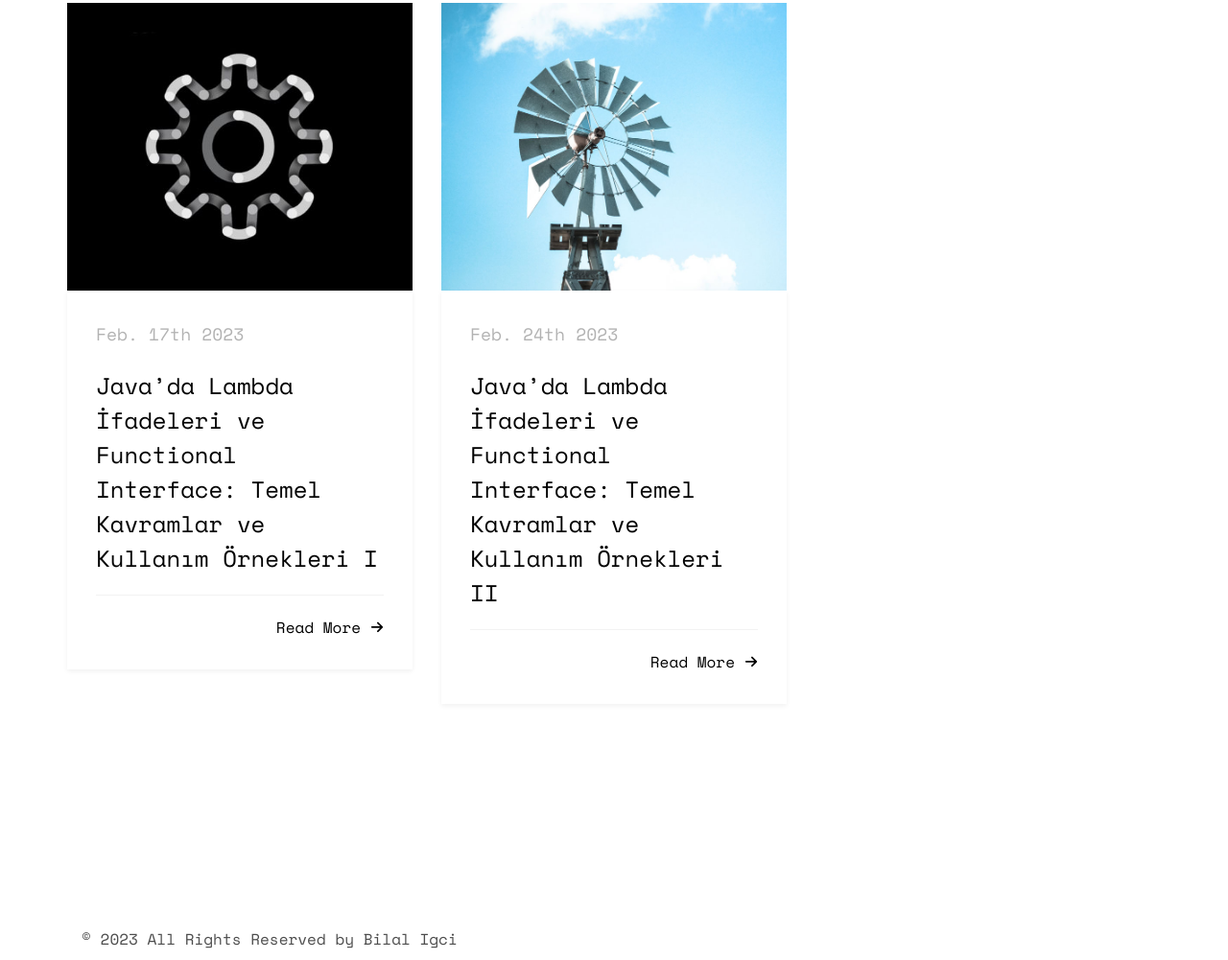
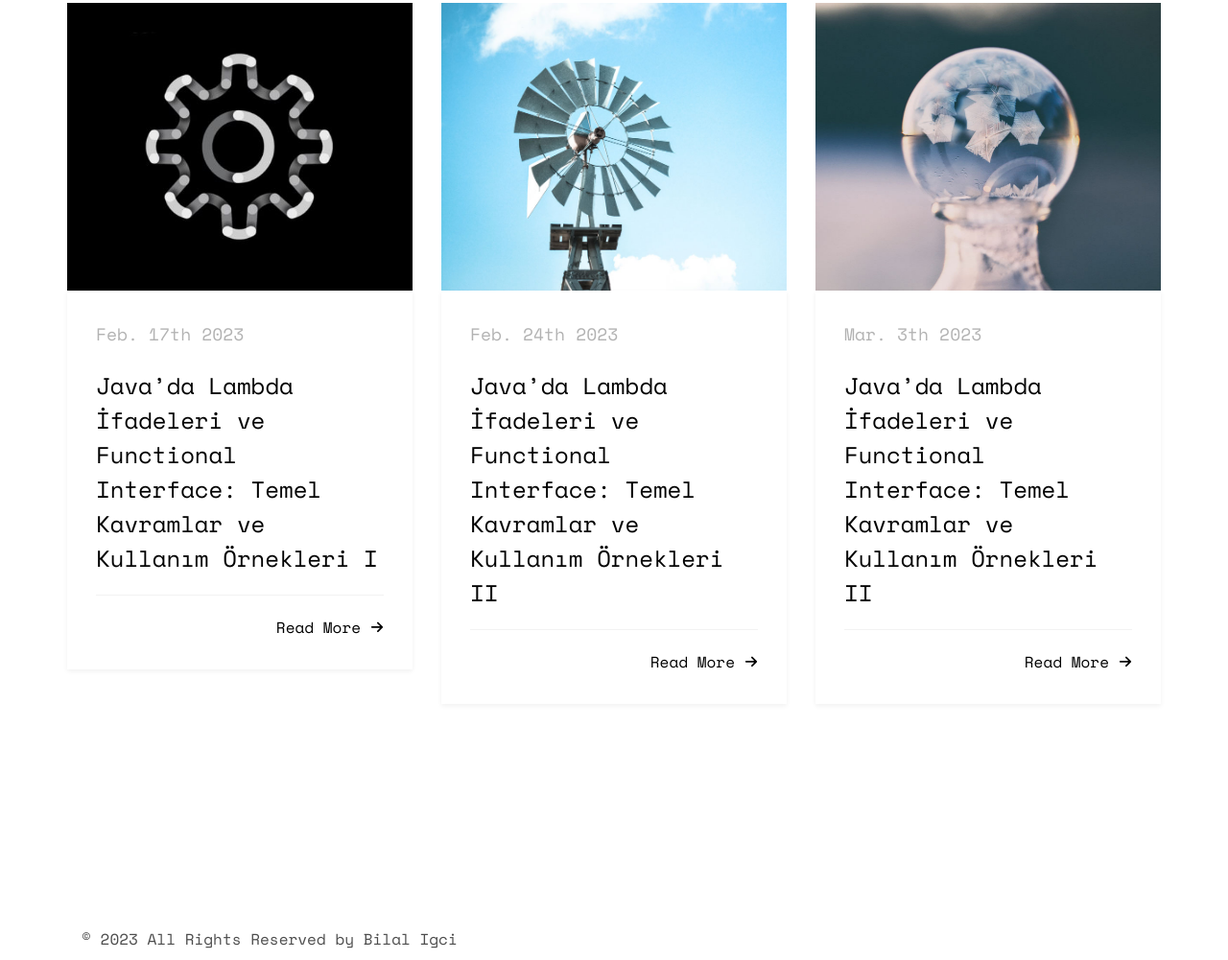
Before and after one commit to bigci10/bigci10.github.io, a plain HTML site: page index.html in a window 1280 px wide. Shown: the part 3417-4418 px from the top of the page at 96% size. Drawn offline with nearby package versions, Linux system fonts and the light colour scheme; files whose address does not match are found by name.

Commit message:
Update index.html

```diff
--- a/index.html
+++ b/index.html
@@ -207,7 +207,21 @@
 
 							<ul class="stuff">
 
-								<li><a href="hhttps://medium.com/@m.bilaligci/javada-lambda-i%CC%87fadeleri-ve-functional-interface-temel-kavramlar-ve-kullan%C4%B1m-%C3%B6rnekleri-ii-8af95b0cb722">Read More<i class="icon-arrow-right22"></i></a></li>
+								<li><a href="https://medium.com/@m.bilaligci/javada-lambda-i%CC%87fadeleri-ve-functional-interface-temel-kavramlar-ve-kullan%C4%B1m-%C3%B6rnekleri-ii-8af95b0cb722">Read More<i class="icon-arrow-right22"></i></a></li>
+							</ul>
+						</div>
+					</div>
+				</div>
+				<div class="col-md-4">
+					<div class="fh5co-blog animate-box">
+						<a href="https://medium.com/@m.bilaligci/javada-lambda-i%CC%87fadeleri-ve-functional-interface-temel-kavramlar-ve-kullan%C4%B1m-%C3%B6rnekleri-iii-6aefb3f0b0a2" class="blog-bg" style="background-image: url(images/portfolio-3.jpg);"></a>
+						<div class="blog-text">
+							<span class="posted_on">Mar. 3th 2023</span>
+							<h3><a href="https://medium.com/@m.bilaligci/javada-lambda-i%CC%87fadeleri-ve-functional-interface-temel-kavramlar-ve-kullan%C4%B1m-%C3%B6rnekleri-iii-6aefb3f0b0a2">Java’da Lambda İfadeleri ve Functional Interface: Temel Kavramlar ve Kullanım Örnekleri II</a></h3>
+
+							<ul class="stuff">
+
+								<li><a href="https://medium.com/@m.bilaligci/javada-lambda-i%CC%87fadeleri-ve-functional-interface-temel-kavramlar-ve-kullan%C4%B1m-%C3%B6rnekleri-iii-6aefb3f0b0a2">Read More<i class="icon-arrow-right22"></i></a></li>
 							</ul>
 						</div>
 					</div>
```
